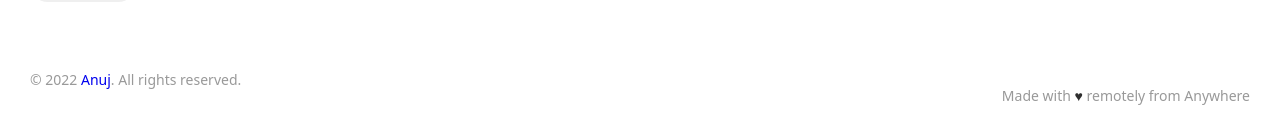
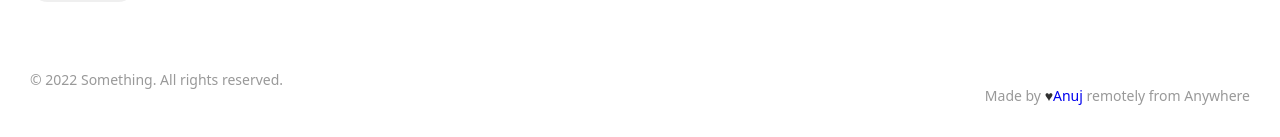
Before and after one commit to anuj1010/Recipe, a React (Create React App) app: page / in a window 1280 px wide. Shown: the part 881-1018 px from the top of the page. Built offline with nearby package versions, Linux system fonts and the light colour scheme; no server answers; the HTML template or start-up script is replaced by a standard one.

Commit message:
github added

```diff
--- a/src/App.jsx
+++ b/src/App.jsx
@@ -174,10 +174,10 @@ const App = () => {
                     </ul>
 
                     <div className="legal">
-                        <p>&copy; 2022 <a href="https://github.com/anuj1010">Anuj</a>. All rights reserved.</p>
+                        <p>&copy; 2022 Something. All rights reserved.</p>
 
                         <div className="legal__links">
-                            <span>Made with <span className="heart">♥</span> remotely from Anywhere</span>
+                            <span>Made by <span className="heart">♥<a href="https://github.com/anuj1010">Anuj</a></span> remotely from Anywhere</span>
                         </div>
                     </div>
                 </footer>
```
